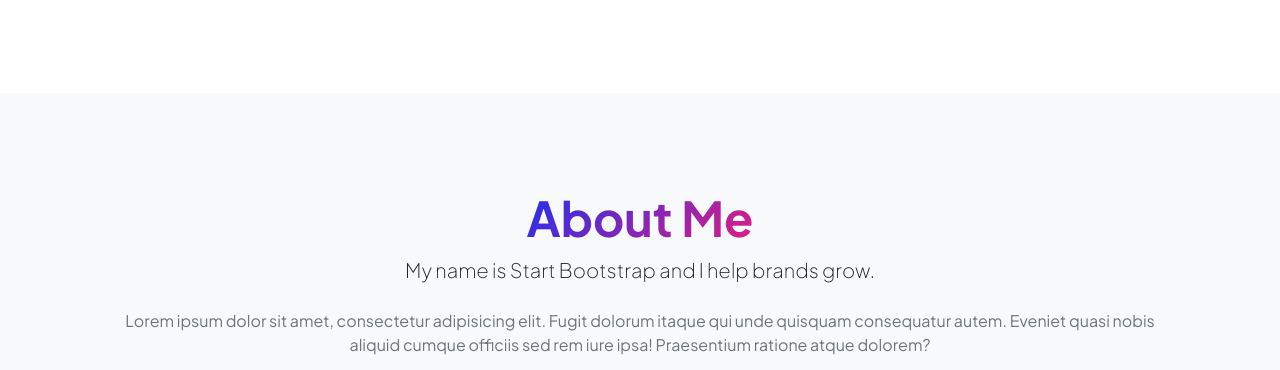
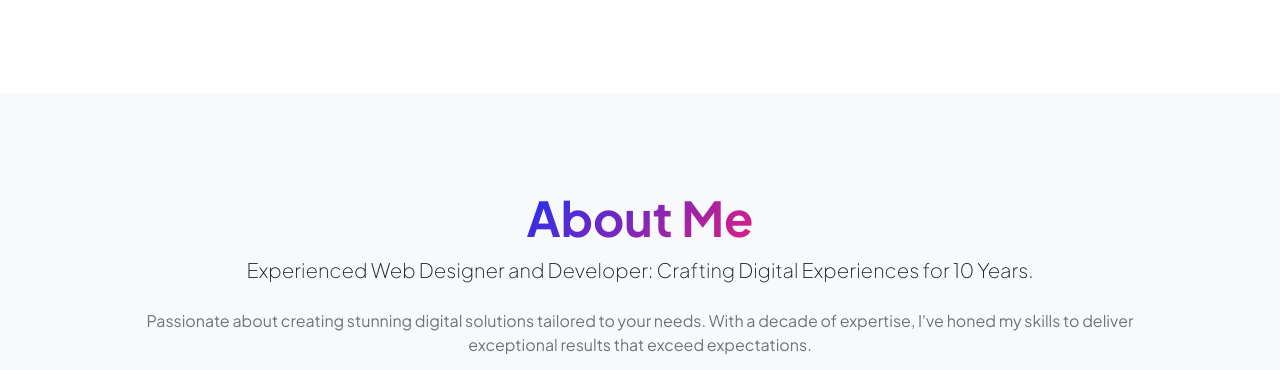
Before and after one commit to DevJr3236/codercosmos, a plain HTML site: page index.html in a window 1280 px wide. Shown: the part 972-1342 px from the top of the page. Drawn offline with nearby package versions, Linux system fonts and the light colour scheme.

Commit message:
Update index.html

```diff
--- a/index.html
+++ b/index.html
@@ -182,8 +182,10 @@
                         <div class="col-xxl-8">
                             <div class="text-center my-5">
                                 <h2 class="display-5 fw-bolder"><span class="text-gradient d-inline">About Me</span></h2>
-                                <p class="lead fw-light mb-4">My name is Start Bootstrap and I help brands grow.</p>
-                                <p class="text-muted">Lorem ipsum dolor sit amet, consectetur adipisicing elit. Fugit dolorum itaque qui unde quisquam consequatur autem. Eveniet quasi nobis aliquid cumque officiis sed rem iure ipsa! Praesentium ratione atque dolorem?</p>
+                                <p class="lead fw-light mb-4">Experienced Web Designer and Developer: Crafting Digital Experiences for 10 Years.</p>
+                                <p class="text-muted">
+                                Passionate about creating stunning digital solutions tailored to your needs. With a decade of expertise, I've honed my skills to deliver exceptional results that exceed expectations.
+                                </p>
                                 <div class="d-flex justify-content-center fs-2 gap-4">
                                     <a class="text-gradient" href="#!"><i class="bi bi-twitter"></i></a>
                                     <a class="text-gradient" href="#!"><i class="bi bi-linkedin"></i></a>
```
